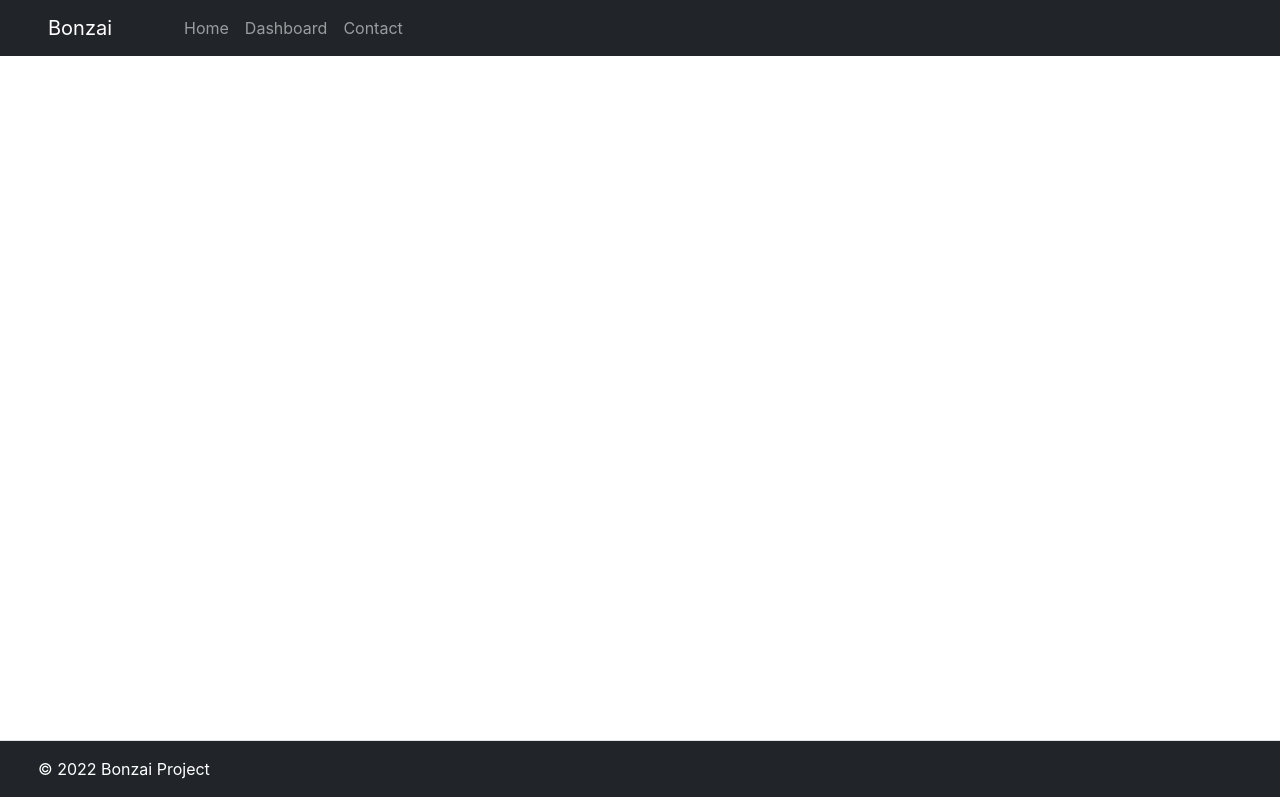
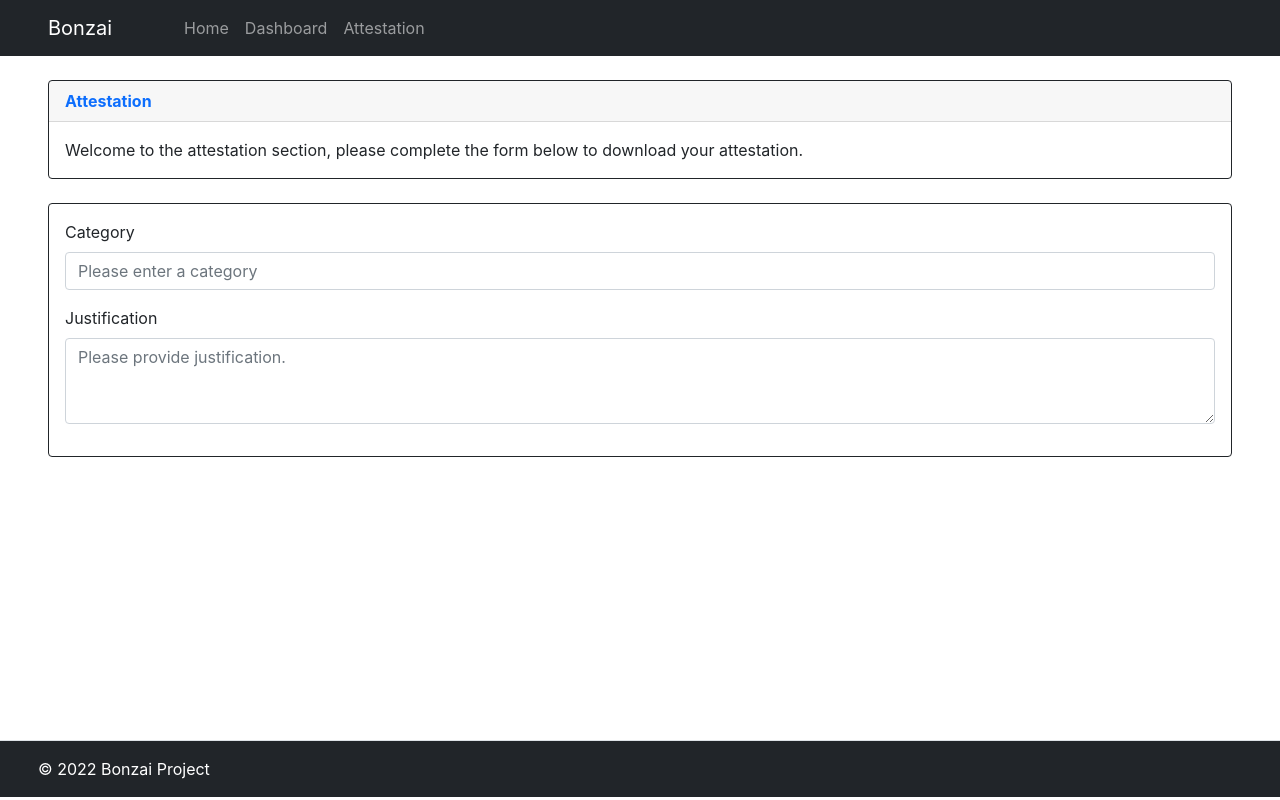
Before and after one commit to quentinalais/StatExplorer, a React (Create React App) app: page /Attestation in a window 1280 px wide. Built offline with nearby package versions, Linux system fonts and the light colour scheme; the HTML template or start-up script is replaced by a standard one.

Commit message:
Add Attestation Form

```diff
--- a/package.json
+++ b/package.json
@@ -9,6 +9,7 @@
     "autoprefixer": "10.4.5",
     "bootstrap": "^5.1.3",
     "react": "^18.1.0",
+    "react-bootstrap": "^2.4.0",
     "react-dom": "^18.1.0",
     "react-router-dom": "^6.3.0",
     "react-scripts": "5.0.1",
--- a/src/App.js
+++ b/src/App.js
@@ -9,25 +9,24 @@ import {
 } from "react-router-dom";
 import { Home } from "./Component/Home";
 import { Dashboard } from "./Dashboard/Dashboard";
+import Attestation from "./Dashboard/Attestation";
 
 
 function App() {
   return (
-   <BrowserRouter>
-
-        <Header></Header>
-
+    <BrowserRouter>
+      <Header></Header>
+      <div class="mx-5 py-4">
         <Routes>
           <Route path="/" element={<Home />} />
 
-          <Route path="/Dashboard" element={<Dashboard />}/>
+          <Route path="/Dashboard" element={<Dashboard />} />
+          <Route path="/Attestation" element={<Attestation />} />
         </Routes>
+      </div>
 
-
-        <Footer></Footer>
-
-
-   </BrowserRouter>
+      <Footer></Footer>
+    </BrowserRouter>
   );
 }
 
--- a/src/Component/Header.js
+++ b/src/Component/Header.js
@@ -32,8 +32,8 @@ const Header = () => {
               </a>
             </li>
             <li class="nav-item">
-              <a class="nav-link " href="/Contact">
-                Contact
+              <a class="nav-link " href="/Attestation">
+                Attestation
               </a>
             </li>
           </ul>
--- /dev/null
+++ b/src/Dashboard/Attestation.js
@@ -0,0 +1,63 @@
+import React, { Component } from 'react'
+import { Form } from 'react-bootstrap';
+
+export class Attestation extends Component {
+  constructor(props) {
+    super(props);
+    this.state = {
+        data:{
+            category:'',
+            justification:''
+
+        }
+     };
+  }
+
+  render() {
+    return (
+      <div>
+        <div class="card border-dark">
+          <div class="card-header text-primary">
+            <b>Attestation</b>
+          </div>
+          <div class="card-body">
+            Welcome to the attestation section, please complete the form below
+            to download your attestation.
+          </div>
+        </div>
+        <br />
+
+        <div class="card border-dark">
+          <div class="card-body ">
+            <Form>
+              <Form.Group
+                className="mb-3"
+                controlId="exampleForm.ControlInput1"
+              >
+                <Form.Label>Category</Form.Label>
+                <Form.Control
+                  type="text"
+                  placeholder="Please enter a category"
+                  name="category"
+                />
+              </Form.Group>
+              <Form.Group
+                className="mb-3"
+                controlId="exampleForm.ControlTextarea1"
+              >
+                <Form.Label>Justification</Form.Label>
+                <Form.Control
+                  as="textarea"
+                  rows={3}
+                  placeholder="Please provide justification."
+                />
+              </Form.Group>
+            </Form>
+          </div>
+        </div>
+      </div>
+    );
+  }
+}
+
+export default Attestation
--- a/src/Dashboard/Dashboard.js
+++ b/src/Dashboard/Dashboard.js
@@ -3,7 +3,14 @@ import React from 'react'
 export const Dashboard = () => {
   return (
     <div>
-        <p> Hello World from Dashboard. </p>
+        <div class="card border-dark">
+          <div class="card-header">
+            <b>Dashboard</b>
+          </div>
+          <div class="card-body">
+            Welcome to the dashboard section.
+          </div>
+        </div>
     </div>
   )
 }
```
Also changed, not shown: src/Component/Home.js (+0 -7 lines), 1 other file (tests, documents, lock files or other folders).
